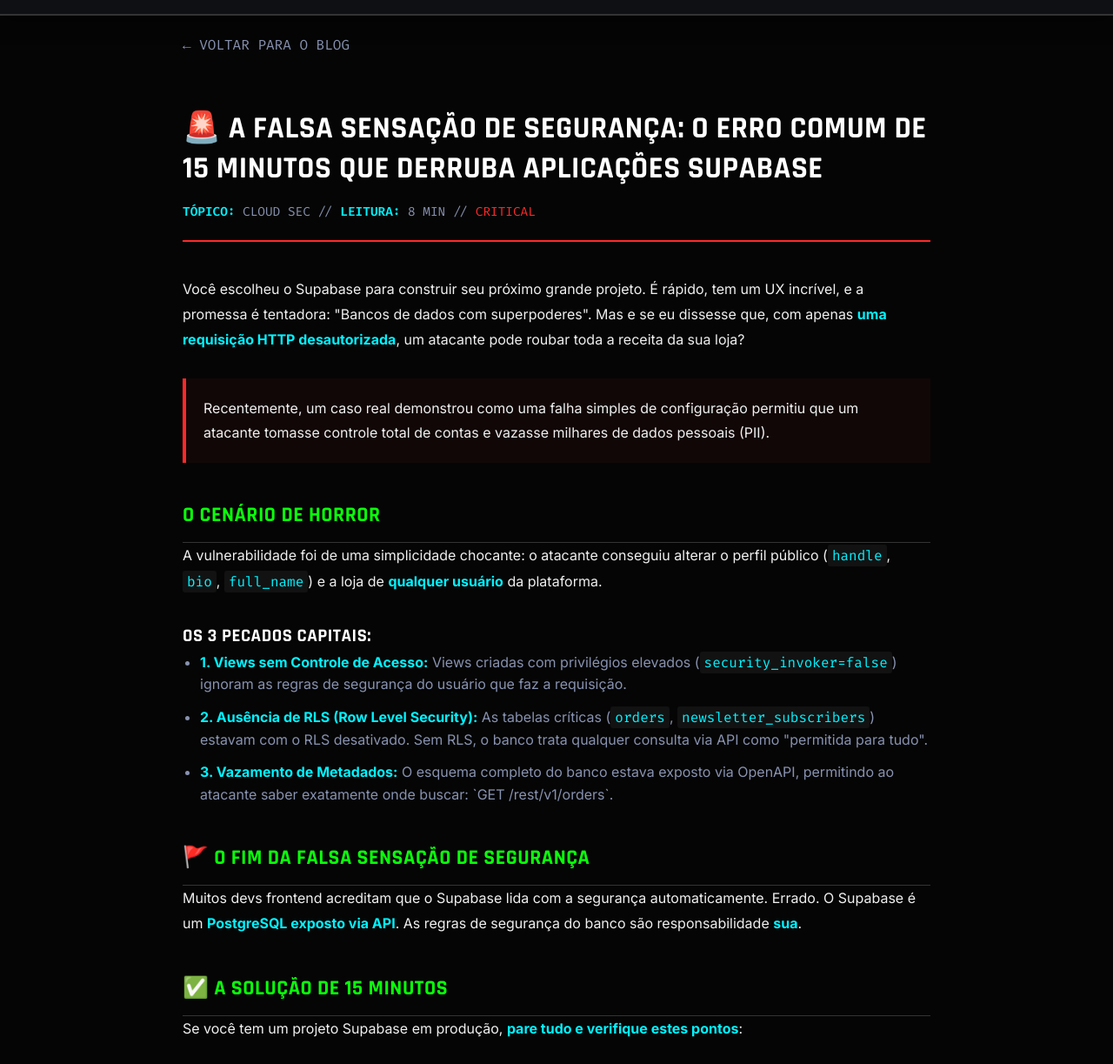
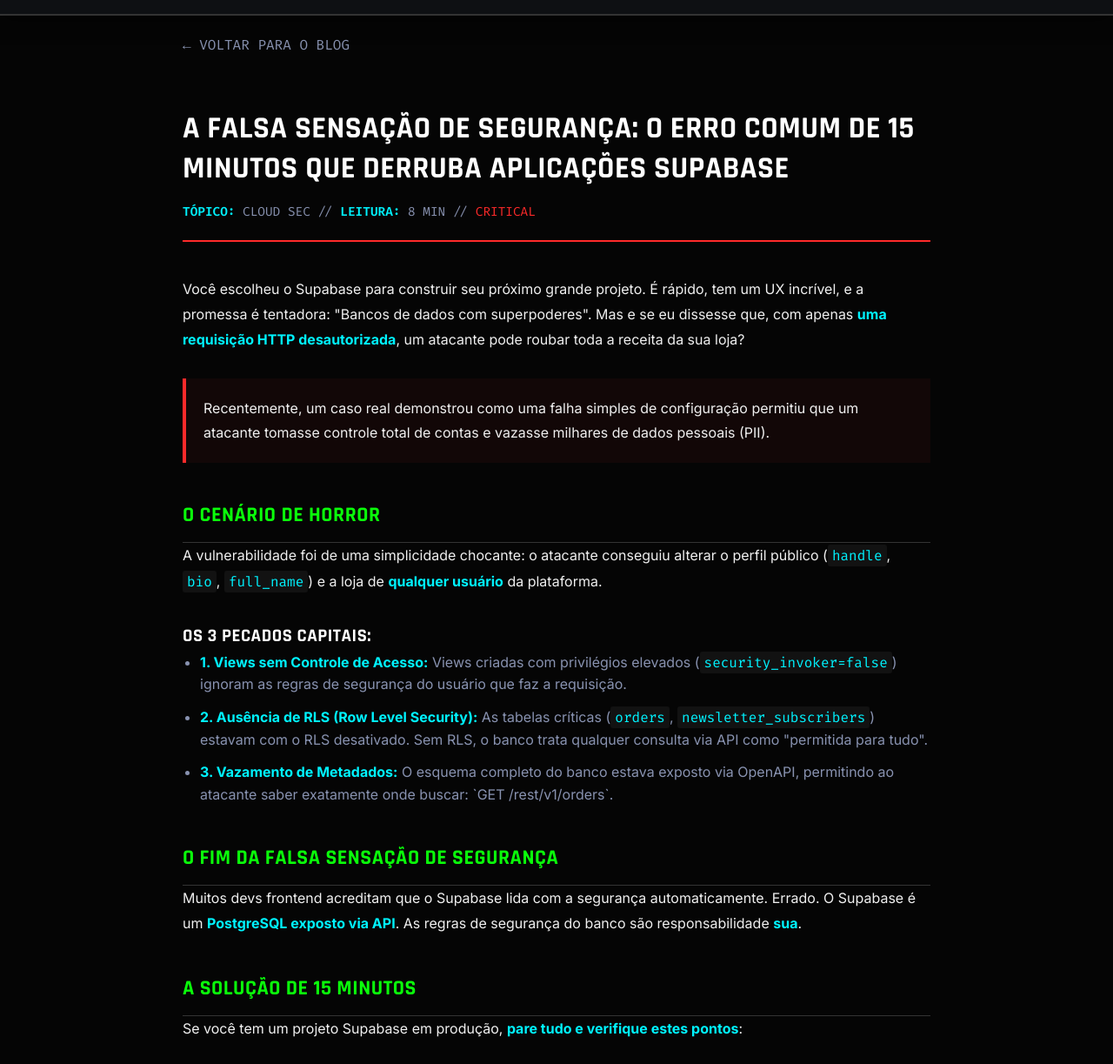
Before and after one commit to muerdo/portfolio, a plain HTML site: page blog/supabase-security.html in a window 1280 px wide. Shown: the part 62-1285 px from the top of the page at 87% size. Drawn offline with nearby package versions, Linux system fonts and the light colour scheme.

Commit message:
Deploy inicial: Site completo com blog expandisdo

```diff
--- a/blog/supabase-security.html
+++ b/blog/supabase-security.html
@@ -171,7 +171,7 @@
 
         <article>
             <header class="blog-header">
-                <h1>🚨 A Falsa Sensação de Segurança: O Erro Comum de 15 Minutos que Derruba Aplicações Supabase</h1>
+                <h1> A Falsa Sensação de Segurança: O Erro Comum de 15 Minutos que Derruba Aplicações Supabase</h1>
                 <div style="color:var(--text-muted); font-family:var(--font-code); font-size:0.9rem;">
                     <strong>TÓPICO:</strong> CLOUD SEC // <strong>LEITURA:</strong> 8 MIN // <span
                         style="color:var(--neon-red);">CRITICAL</span>
@@ -218,14 +218,14 @@
             </section>
 
             <section>
-                <h2>🚩 O Fim da Falsa Sensação de Segurança</h2>
+                <h2> O Fim da Falsa Sensação de Segurança</h2>
                 <p>Muitos devs frontend acreditam que o Supabase lida com a segurança automaticamente. Errado. O
                     Supabase é um <strong>PostgreSQL exposto via API</strong>. As regras de segurança do banco são
                     responsabilidade <strong>sua</strong>.</p>
             </section>
 
             <section>
-                <h2>✅ A Solução de 15 Minutos</h2>
+                <h2> A Solução de 15 Minutos</h2>
                 <p>Se você tem um projeto Supabase em produção, <strong>pare tudo e verifique estes pontos</strong>:</p>
 
                 <table>
```
